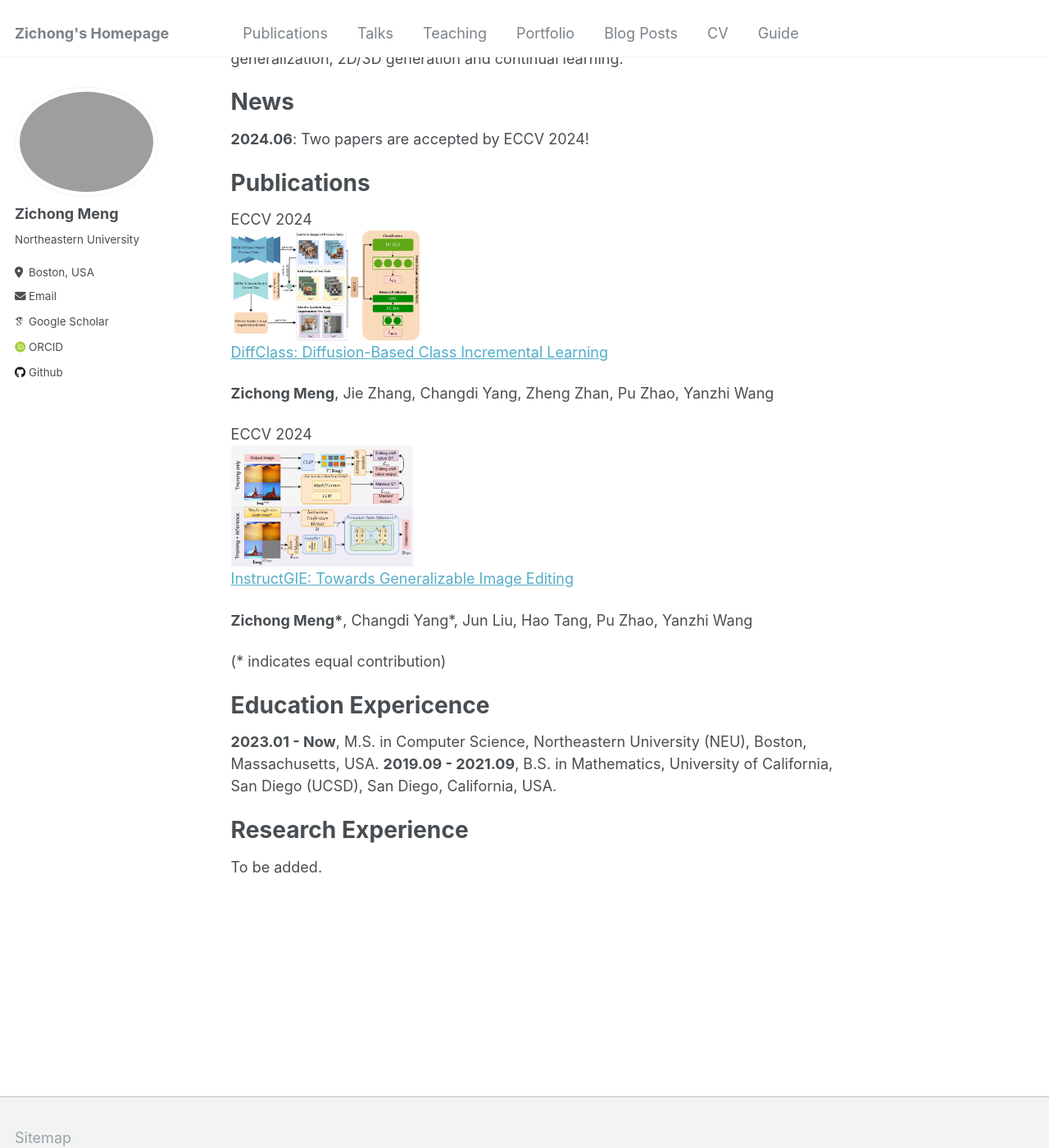
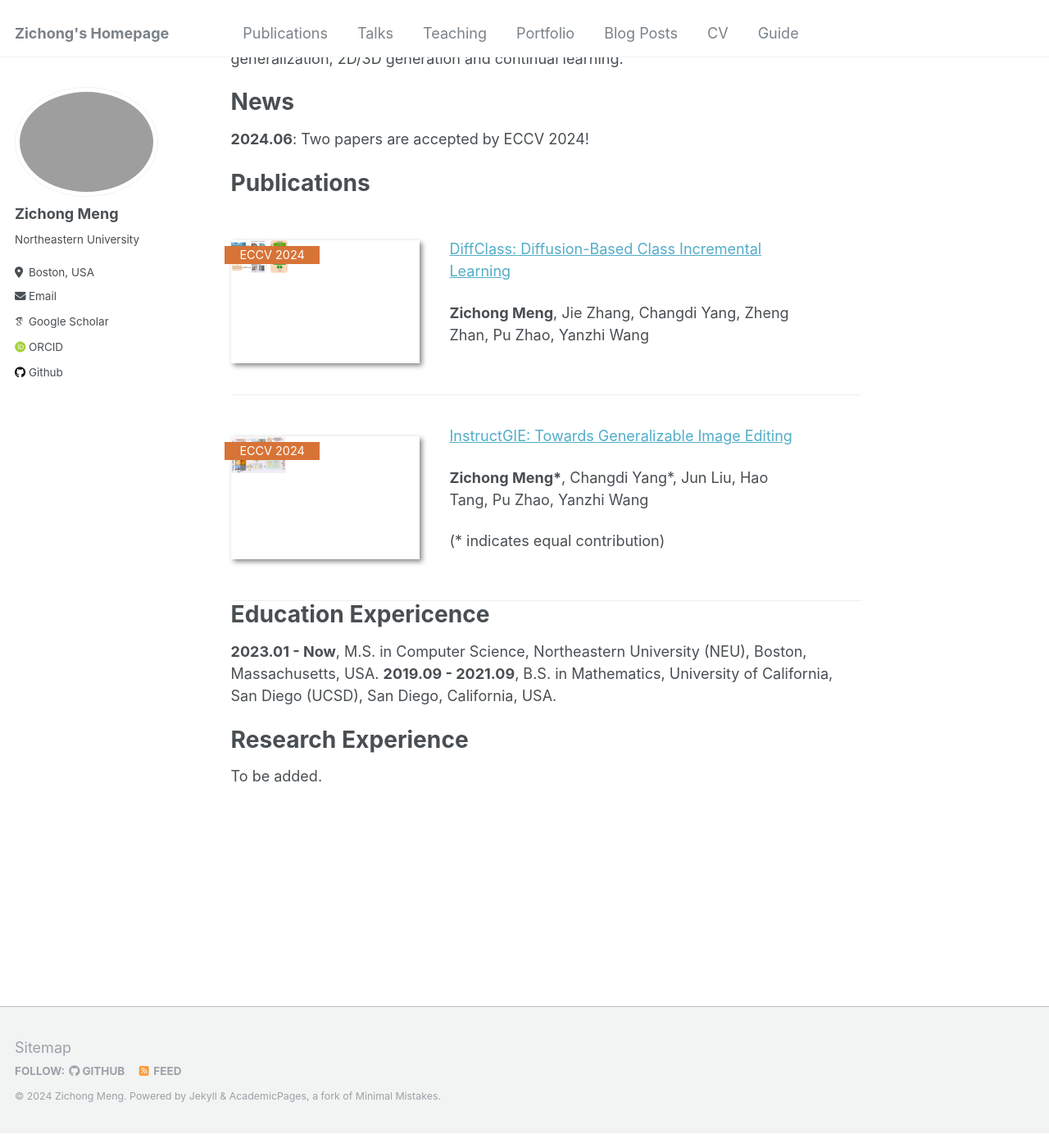
Before and after one commit to cr8br0ze/cr8br0ze.github.io, a Jekyll site: the page built from _pages/about.md, in a window 1280 px wide and 1400 px high, scrolled down 218 px. Shown: the whole window at 82% size. Built offline with Jekyll 4.4.1, drawn with Linux system fonts in a browser that asks for light colours; some web fonts are replaced.

Commit message:
Update main.scss

```diff
--- a/assets/css/main.scss
+++ b/assets/css/main.scss
@@ -39,3 +39,124 @@
 @import "vendor/font-awesome/brands";
 @import "vendor/magnific-popup/magnific-popup";
 @import "print";
+
+.paper-box {
+    display: flex;
+    justify-content: left;
+    align-items: center;
+    flex-direction: row;
+    flex-wrap: wrap;
+    border-bottom: 1px #efefef solid;
+    padding: 2em 0 2em 0;
+    width: 100%;
+
+
+    .paper-box-image{
+        justify-content: center;
+        // display: flex;
+        width: 250px;
+        order: 2;
+        height: 150px;
+        box-shadow: 3px 3px 6px #888;
+        overflow: hidden;
+        img {
+            max-width: 250px;
+            object-fit: cover;
+        }
+    }
+
+    .paper-box-text{
+        max-width: 100%;
+        order: 1;
+    }
+
+    @include breakpoint($medium) {
+        .paper-box-image{
+            justify-content: left;
+            min-width: 150px;
+            max-width: 30%;
+            order: 1;
+        }
+
+        .paper-box-text{
+            justify-content: left;
+            padding-left: 2em;
+            max-width: 60%;
+            order: 2;
+        }
+
+    }
+
+
+}
+
+
+
+.exp-box {
+    display: flex;
+    justify-content: left;
+    align-items: center;
+    flex-direction: row;
+    flex-wrap: wrap;
+    /* border-bottom: 1px #efefef solid; */
+    padding: 1.5em 0 1.5em 0;
+
+
+    .exp-box-image{
+        justify-content: center;
+        display: flex;
+        width: 80%;
+        order: 2;
+        img {
+            max-width: 200px;
+            // box-shadow: 3px 3px 6px #888;
+            object-fit: cover;
+        }
+    }
+
+    .exp-box-text{
+        max-width: 100%;
+        order: 1;
+    }
+
+    @include breakpoint($medium) {
+        .exp-box-image{
+            justify-content: left;
+            min-width: 200px;
+            max-width: 30%;
+            order: 1;
+        }
+
+        .exp-box-text{
+            justify-content: left;
+            padding-left: 2em;
+            max-width: 70%;
+            order: 2;
+        }
+
+    }
+
+
+}
+
+$scroll_offset : 2em;
+h1:before, .anchor:before {
+    content: '';
+    display: block;
+    position: relative;
+    width: 0;
+    height: $scroll_offset;
+    margin-top: -$scroll_offset;
+}
+
+.badge {
+    padding-left: 1rem;
+    padding-right: 1rem;
+    position: absolute;
+    margin-top: .5em;
+    margin-left: -.5em;
+    color: white;
+    // background-color: #00369f;
+    background-color: #D87337;
+    font-size: .8em;
+}
```
